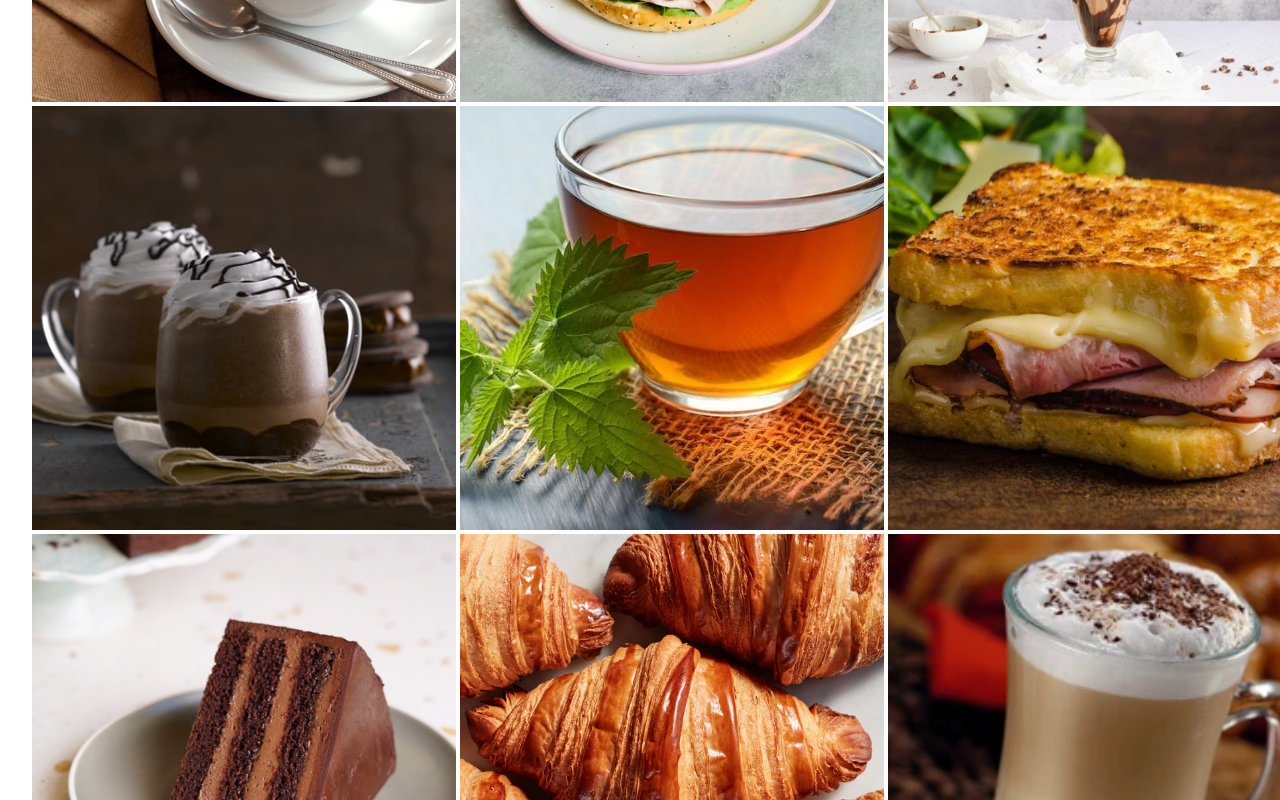
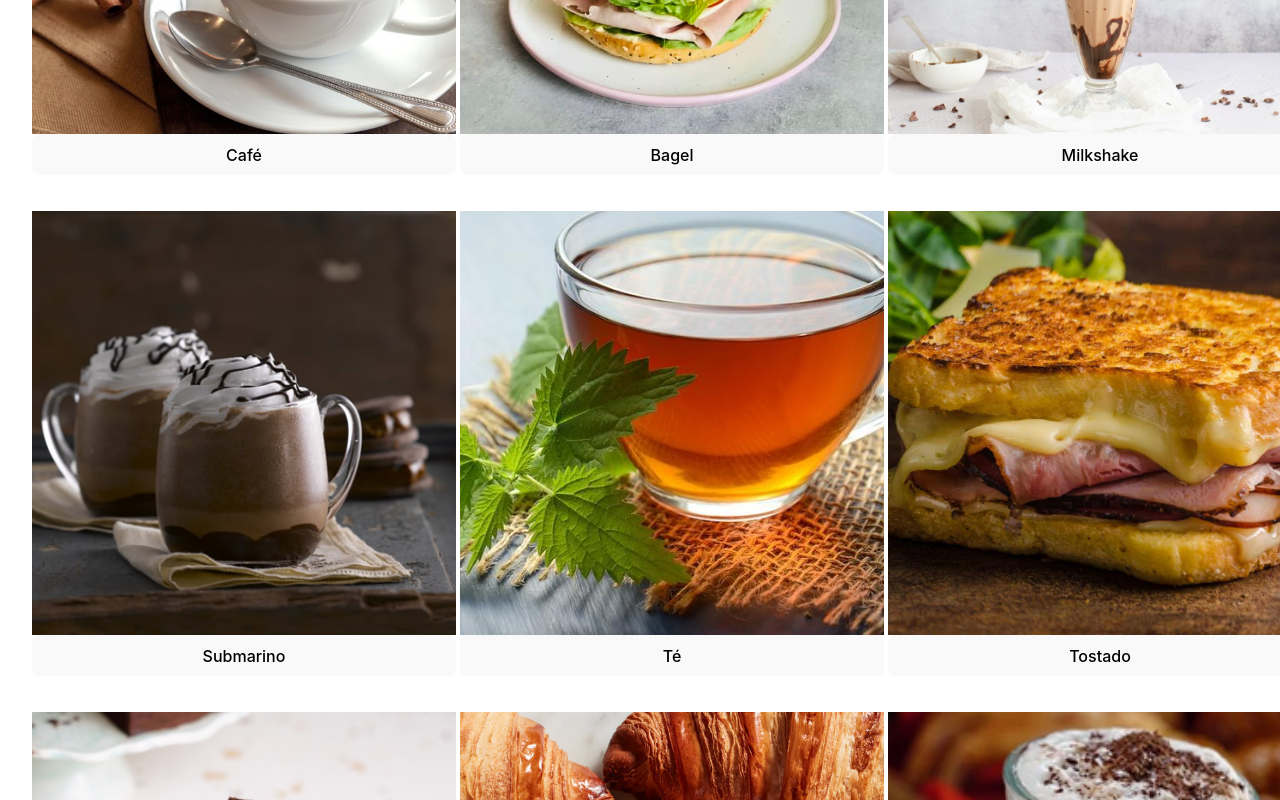
Before and after one commit to Cin-1/InterfacesDeUsuario, a React (Vite) app: page / in a window 1280 px wide. Shown: the part 1080-1880 px from the top of the page. Built offline with nearby package versions, Linux system fonts and the light colour scheme.

Commit message:
Botones de items

```diff
--- a/src/components/localYMenu.jsx
+++ b/src/components/localYMenu.jsx
@@ -1,4 +1,4 @@
-import { ImageList, ImageListItem } from '@mui/material';
+import { Box, ImageList, ImageListItem } from '@mui/material';
 import * as React from 'react';
 import cafeImage from '../images/cafe.jpg';
 import bagelImage from '../images/bagel.jpg';
@@ -16,12 +16,16 @@ export default function FotosDeComida() {
     <ImageList sx={{ width: '100%', height: '100%' }} cols={3}>
       {itemData.map((item) => (
         <ImageListItem key={item.img}>
+          <p>
+
+          </p>
           <img objectFit='contain'
             srcSet={`${item.img}?w=164&h=164&fit=crop&auto=format&dpr=2 2x`}
             src={`${item.img}?w=164&h=164&fit=crop&auto=format`}
             alt={item.title}
             loading="lazy"
           />
+            <button id= {item.img} >{item.title} </button>
         </ImageListItem>
       ))}
     </ImageList>
@@ -29,9 +33,11 @@ export default function FotosDeComida() {
 }
 
 const itemData = [
-  {
+
+   {
+
     img: cafeImage,
-    title: 'Taza de Cafe suizo',
+    title: 'Café',
   },
   {
     img: bagelImage,
@@ -47,7 +53,7 @@ const itemData = [
   },
   {
     img: teImage,
-    title: 'Te',
+    title: 'Té',
   },
   {
     img: tostadoImage,
```
